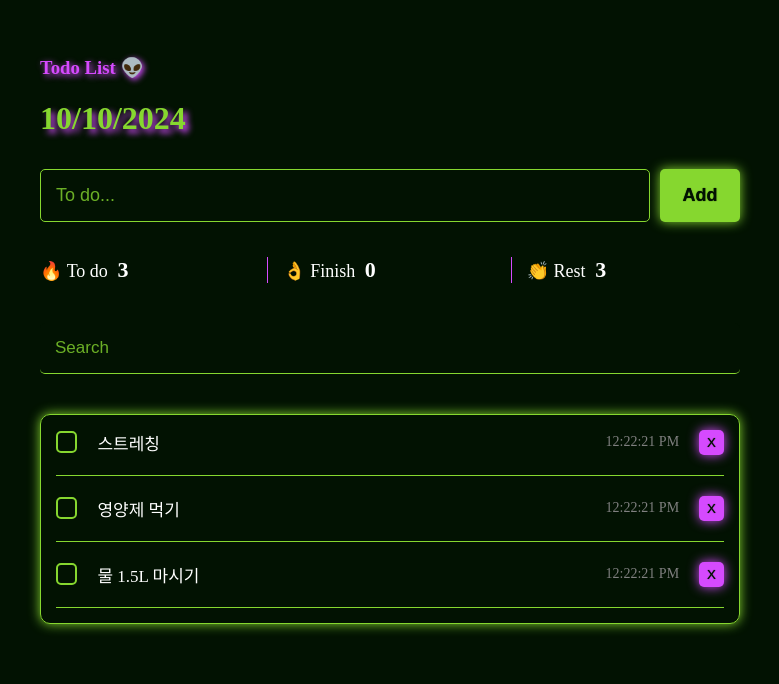
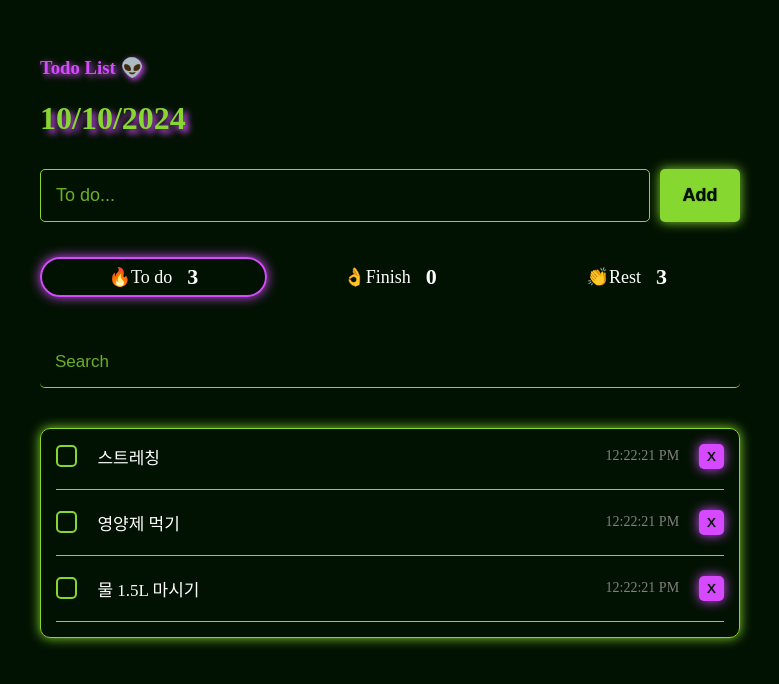
Before and after one commit to ZIZONE0HA/TodoList, a React (Vite) app: page / in a window 1280 px wide. Shown: the top 684 px of the page, without its empty margins (250-1029 px from the left). Built offline with nearby package versions, Linux system fonts and the light colour scheme.

Commit message:
List filtter update

```diff
--- a/src/Component/List.css
+++ b/src/Component/List.css
@@ -12,21 +12,36 @@
 }
 
 .List .count .count-item{
-    margin-right: 30px;
+    margin-right: 10px;
     flex: 1;
     position: relative;
+    cursor: pointer;
+    padding: 5px 0;
+    box-sizing: border-box;
+    border: 2px solid transparent;
+    border-radius: 20px;
+    transition: border-color 0.3s ease;
+    display: flex;
+    align-items: center;
+    justify-content: center;
 }
 
-.List .count .count-item::after{
+.List .count .count-item.active{
+    border: 2px solid #D54AFE;
+    border-radius: 20px;
+    box-shadow: 0 0 12px #D54AFE;
+
+}
+
+/* .List .count .count-item::after{
     content: '';
     position: absolute;
     right: -15px;
     top: 0;
     bottom: 0;
     width: 1px;
-    /* background-color: #86D72F;  */
     background-color: #D54AFE;
-}
+} */
 
 .List .count .count-item:last-child{
     margin-right: 0;
@@ -37,7 +52,7 @@
 }
 
 .List .count .count-item span{
-    margin-left: 5px;
+    margin-left: 15px;
     font-size: 22px;
     font-weight: 700;
 }
@@ -58,7 +73,7 @@
 
 .List >input:focus{
     outline: none;
-    box-shadow: 0 2px 12px #86D72F;
+    box-shadow: 0 4px 8px #86D72F;
 }
 .List >input::placeholder{
     color: #86D72F;
@@ -73,9 +88,28 @@
     box-shadow: 0 0px 12px #86D72F;
     border-radius: 10px;
     padding: 15px;
+    max-height: 400px;
+    overflow-y: auto;
 }
 
-.List .epmty_message{
+/* 스크롤바 */
+.List .todo-wapper::-webkit-scrollbar {
+    width: 5px;
+}
+
+.List .todo-wapper::-webkit-scrollbar-track {
+    background: #021202;
+    border-radius: 15px;
+
+}
+
+.List .todo-wapper::-webkit-scrollbar-thumb {
+    background:  #86D72F;
+    border-radius: 15px;
+    cursor: pointer;
+}
+
+.List .epmty-message{
     text-align: center;
     color: #ffffff;
     margin: 20px 0;
@@ -85,6 +119,6 @@
     align-items: center;
 }
 
-.List .epmty_message .calendar-icon{
+.List .epmty-message .calendar-icon{
     margin-right: 10px;
 }
--- a/src/Component/List.jsx
+++ b/src/Component/List.jsx
@@ -3,6 +3,7 @@ import './List.css'
 import TodoItem from './TodoItem';
 import { TodoStateContext } from '../App';
 import { CalendarCheck } from 'react-bootstrap-icons';
+import classNames from 'classnames';
 
 
 const List = () =>{
@@ -10,17 +11,29 @@ const List = () =>{
     const todos = useContext(TodoStateContext);
 
     const [search, setSearch] = useState('');
+    const [filter, setFilter] = useState('all');
+
 
     const onChangeSearch=(e)=>{
         setSearch(e.target.value);
     }
 
     const getFilteredData = () =>{
-        if(search===''){
-            return todos;
+        let filteredTodos = todos;
+
+        //완/미완 필터링
+        if(filter === 'done'){
+            filteredTodos = todos.filter((todo)=>todo.isDone);
+        } else if(filter ==='notDone'){
+            filteredTodos = todos.filter((todo)=>!todo.isDone);
         }
-        return todos.filter((todo)=>
-        todo.content.toLowerCase().includes(search.toLowerCase()));
+
+        //검색어 필터링
+        if(search !== ''){
+            filteredTodos = filteredTodos.filter((todo)=>
+                todo.content.toLowerCase().includes(search.toLowerCase()));
+        }
+        return filteredTodos;
     }
 
     const filteredData = getFilteredData();
@@ -37,9 +50,15 @@ const List = () =>{
     return(
         <div className="List">
             <div className='count'>
-                <div className='count-item'>🔥 To do <span>{totalCount}</span> </div>
-                <div className='count-item'>👌 Finish <span>{doneCount}</span> </div>
-                <div className='count-item'>👏 Rest <span>{notDoneCount}</span> </div>
+                <div className= {classNames('count-item all',{active:filter ==='all'})}
+                onClick={()=>setFilter('all')}>
+                    🔥To do <span>{totalCount} </span> </div>
+                <div className= {classNames('count-item done',{active:filter ==='done'})}
+                onClick={()=>setFilter('done')}>
+                    👌Finish <span>{doneCount} </span> </div>
+                <div className={classNames('count-item notDone',{active:filter ==='notDone'})}
+                onClick={()=>setFilter('notDone')}>
+                    👏Rest <span>{notDoneCount} </span> </div>
             </div>
             <input value={search}
             placeholder='Search'
@@ -47,7 +66,7 @@ const List = () =>{
             ></input>
             <div className="todo-wapper">
                 {filteredData.length === 0 ? (
-                    <div className='epmty_message'>
+                    <div className='epmty-message'>
                         <CalendarCheck className="calendar-icon"/>
                         새로운 일정을 추가해 보세요!
                     </div>
```
